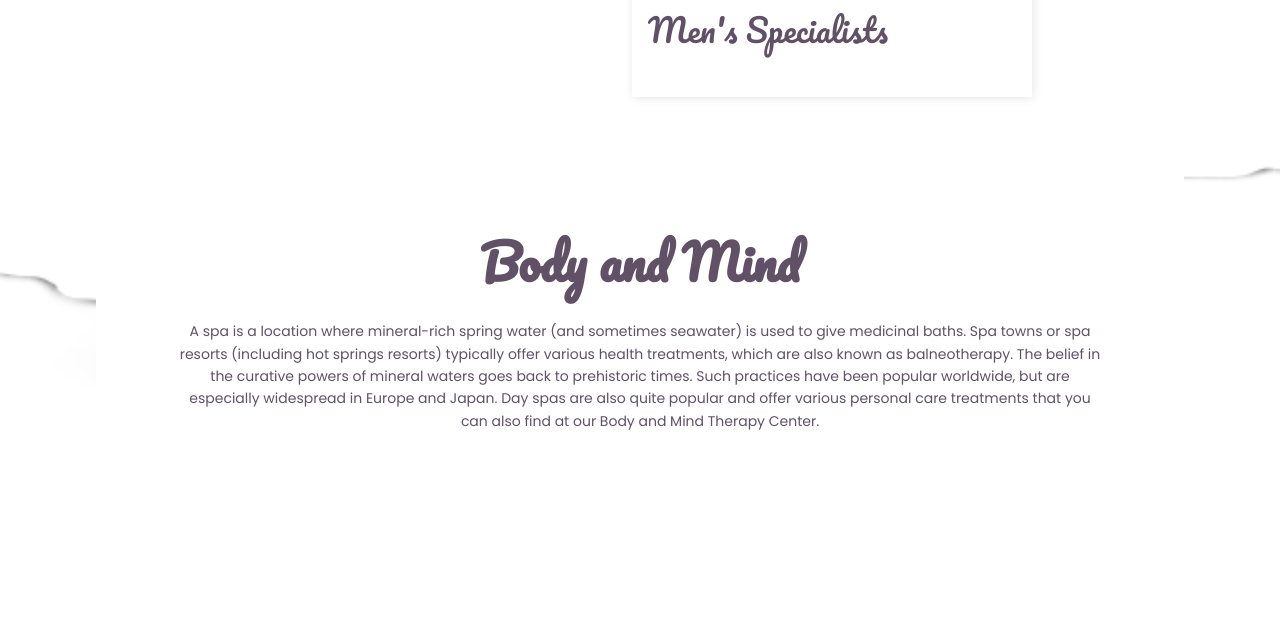
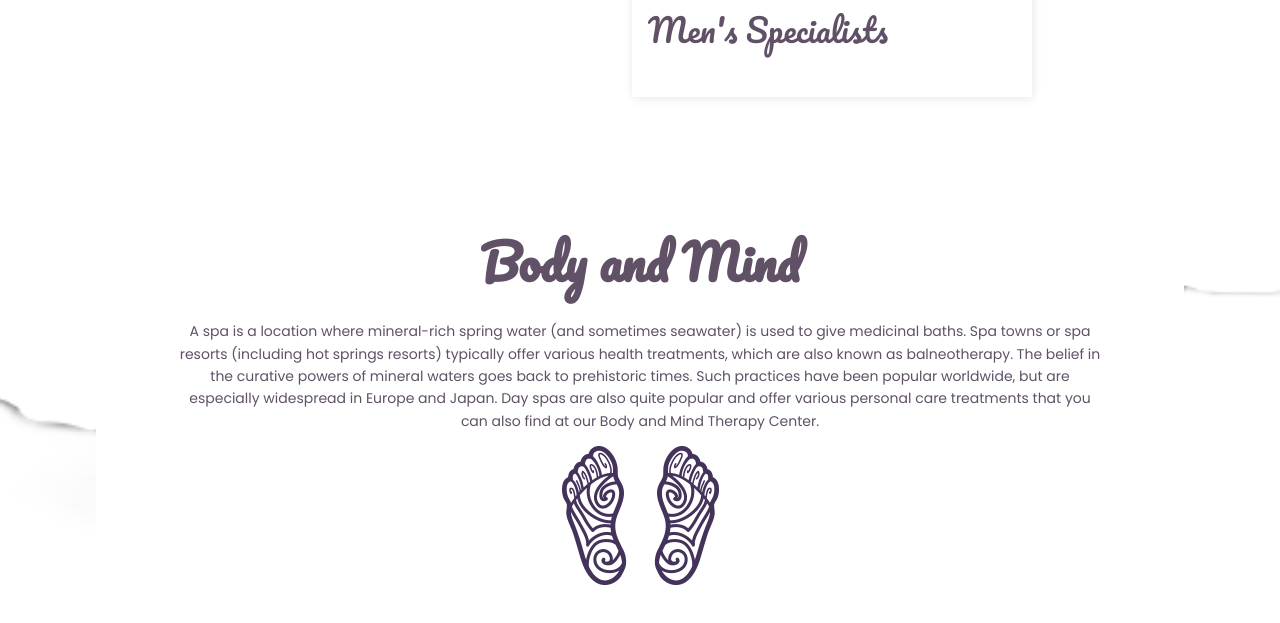
Before and after one commit to PugazhendhiK03/newdesign, a plain HTML site: page index.html in a window 1280 px wide. Shown: the part 2340-2963 px from the top of the page. Before the commit the page ends 2882 px from the top, so only its background shows below. Drawn offline with nearby package versions, Linux system fonts and the light colour scheme.

Commit message:
Update index.html

```diff
--- a/index.html
+++ b/index.html
@@ -67,6 +67,7 @@
     <div class="features__container2">
         <h1>Body and Mind</h1>
         <p>A spa is a location where mineral-rich spring water (and sometimes seawater) is used to give medicinal baths. Spa towns or spa resorts (including hot springs resorts) typically offer various health treatments, which are also known as balneotherapy. The belief in the curative powers of mineral waters goes back to prehistoric times. Such practices have been popular worldwide, but are especially widespread in Europe and Japan. Day spas are also quite popular and offer various personal care treatments that you can also find at our Body and Mind Therapy Center.</p>
+        <img src="assets/images/img-10.png" alt="">
     </div>
 </section>
     </main>
```
